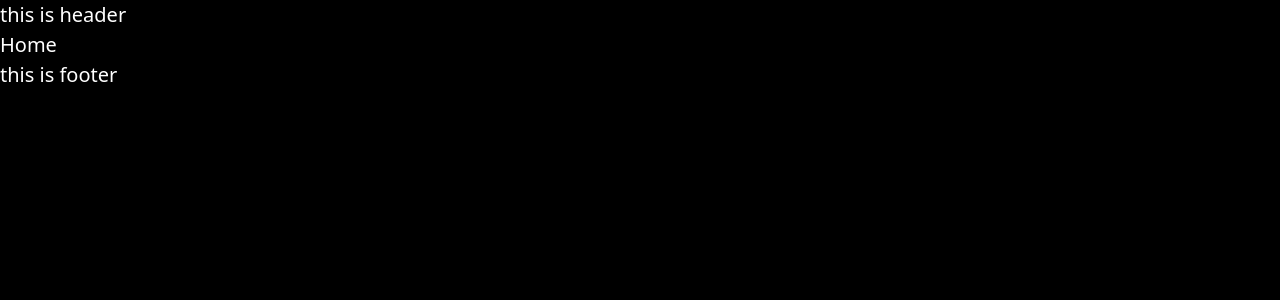
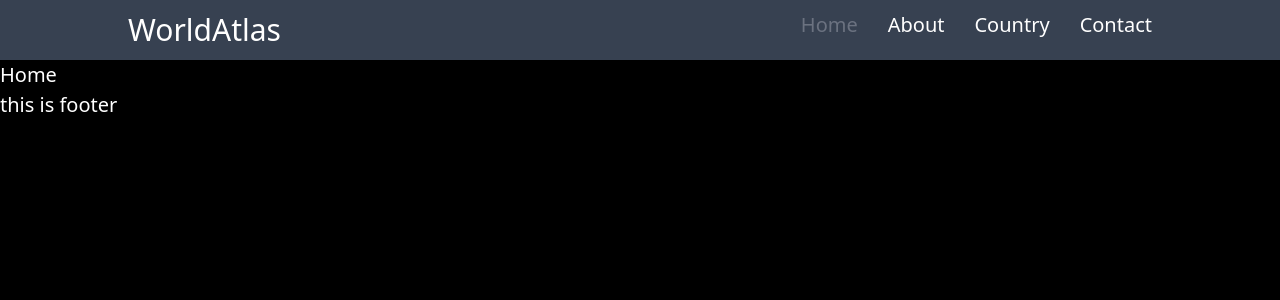
Before and after one commit to kunal-bhati2002/WorldAtlas, a React (Vite) app: page / in a window 1280 px wide. Shown: the top 300 px of the page. Built offline with nearby package versions, Linux system fonts and the light colour scheme.

Commit message:
Header Added

```diff
--- a/src/components/layouts/UI/Header.tsx
+++ b/src/components/layouts/UI/Header.tsx
@@ -1,6 +1,28 @@
+import { NavLink } from "react-router-dom";
+
 function Header() {
     return (<>
-        <h1>this is header</h1>
+        <div className="flex justify-between bg-gray-700 py-2 px-[10%]" >
+            <h1 className="text-2xl">WorldAtlas</h1>
+            <ul className="flex gap-6">
+                <li><NavLink to="/"
+                    className={({ isActive }) => isActive ? "text-gray-500" : "hover:text-gray-400"
+                    }
+                >Home</NavLink ></li>
+                <li><NavLink to="/about"
+                    className={({ isActive }) => isActive ? "text-gray-500" : "hover:text-gray-400"
+                    }
+                >About</NavLink ></li>
+                <li><NavLink to="/country"
+                    className={({ isActive }) => isActive ? "text-gray-500" : "hover:text-gray-400"
+                    }
+                >Country</NavLink ></li>
+                <li><NavLink to="/contact"
+                    className={({ isActive }) => isActive ? "text-gray-500" : "hover:text-gray-400"
+                    }
+                >Contact</NavLink ></li>
+            </ul>
+        </div>
     </>);
 }
 
```
